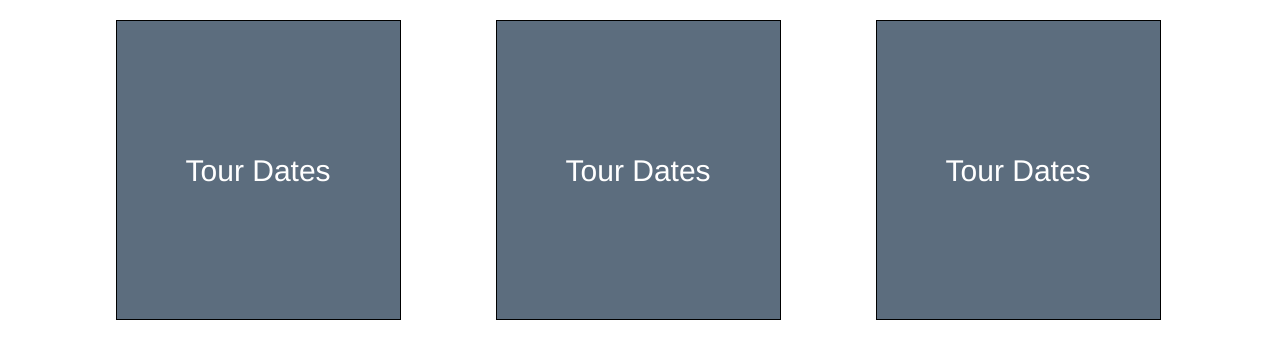
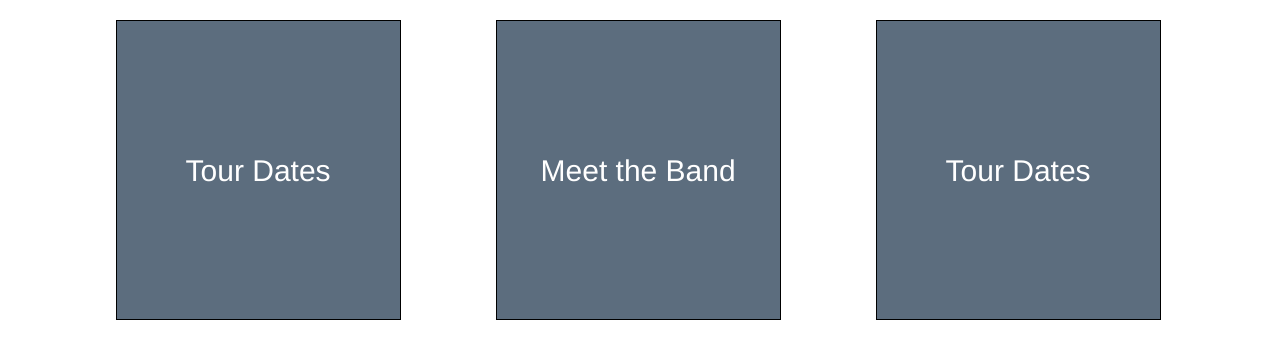
Before and after one commit to c1phr/cs399_band, a Django app: page / in a window 1280 px wide. Shown: the part 52-401 px from the top of the page. Run offline with Django 3.2, Linux system fonts and the light colour scheme; some libraries are stand-ins or nearby versions.

Commit message:
Updated Index Page
Added the middle box to link to the "Meet the Band" section, where you
can click on a band members name and be taken to the page or view the
entire page.

```diff
--- a/band_project/templates/index.html
+++ b/band_project/templates/index.html
@@ -1,7 +1,19 @@
 {% extends "base.html" %}
-
+{% block page_style %}
+    h3{
+        margin-top:0;
+        padding-top:5px;
+        padding-bottom:5px;
+    margin-bottom:0;
+    }
+    h3:hover{
+        cursor:pointer;
+        background:rgba(41, 128, 185,1.0);
+        color:white;
+    }
+{% endblock %}
 {% block content %}
-    <div class="container">
+    <div class="container" style="cursor:default;">
         <div class="row center-block">
             <div class="col-xs-3 text-center outer-tour-box" style="margin-left:4%;">
                 <div class="valign-box" style="">
@@ -37,34 +49,17 @@
             </div>
             <div class="col-xs-3 col-xs-offset-1 text-center outer-tour-box" >
                 <div class="valign-box">
-                    <h2 class="valign-box-text">Tour Dates</h2>
+                    <h2 class="valign-box-text">Meet the Band</h2>
                 </div>
                 <div class="tour-box hide" style="height:100%;">
-                    <h2>Tour Info</h2>
+                    <h2 style="cursor:default;">The Band</h2>
                     <hr style="margin-bottom:0; margin-top:0;"/>
-                    <div class="table-responsive ">
-                        <table class="table text-center">
-                            <thead>
-                                <th style="text-align:center;">Date</th>
-                                <th style="text-align:center;">City</th>
-                            </thead>
-                            <tbody>
-                                <tr>
-                                    <td>Jan. 23rd</td>
-                                    <td>Flagstaff, AZ</td>
-                                </tr>
-                                <tr>
-                                    <td>Jan. 25th</td>
-                                    <td>Phoenix, AZ</td>
-                                </tr>
-                                <tr class="hidden-sm">
-                                    <td>Jan. 29th</td>
-                                    <td>Tuscon, AZ</td>
-                                </tr>
-                            </tbody>
-                        </table>
-                        <a class="btn btn-custom" href="/tour" style="">More Info</a>
-                    </div>
+                    <h3 onclick="window.location.href = '/meet#ryan'">Ryan Batchelder</h3>
+                    <h3 onclick="window.location.href = '/meet#duke'">Duke Ayers</h3>
+                    <h3 onclick="window.location.href = '/meet'">Band Member</h3>
+                    <h3 onclick="window.location.href = '/meet'">Band Member</h3>
+                    <h3 onclick="window.location.href = '/meet'">Band Member</h3>
+                    <a class="btn btn-custom" href="#" style="margin-top:10px;">Full Page</a>
                 </div>
             </div>
             <div class="col-xs-3 col-xs-offset-1 text-center outer-tour-box">
--- a/band_project/templates/meet.html
+++ b/band_project/templates/meet.html
@@ -22,9 +22,10 @@
                 <h2 class="text-center">Ryan Batchelder</h2>
                 <p>Lorem ipsum dolor sit amet, consectetur adipiscing elit. Praesent mollis magna quis porta auctor. Vivamus condimentum fermentum diam non venenatis. Proin egestas nibh id odio molestie, dignissim ultrices mauris eleifend. Quisque auctor consectetur porttitor. Pellentesque habitant morbi tristique senectus et netus et malesuada fames ac turpis egestas. Nunc suscipit eros nunc, eu maximus nibh rutrum eget. Nullam posuere laoreet neque, non eleifend est vehicula non. Praesent venenatis risus non dapibus dapibus. Vestibulum nec diam bibendum, vulputate elit in, gravida diam.</p>
             </div>
-            <div class="col-xs-4 text-center ">
+            <div  class="col-xs-4 text-center" >
+                <a href="#" id="duke"></a>
                 <img class="img-responsive"src="{{ STATIC_URL }}band_members/duke.jpg" alt=""/>
-                <h2 class="text-center">Duke Ayers</h2>
+                <h2  class="text-center">Duke Ayers</h2>
                 <p>Lorem ipsum dolor sit amet, consectetur adipiscing elit. Praesent mollis magna quis porta auctor. Vivamus condimentum fermentum diam non venenatis. Proin egestas nibh id odio molestie, dignissim ultrices mauris eleifend. Quisque auctor consectetur porttitor. Pellentesque habitant morbi tristique senectus et netus et malesuada fames ac turpis egestas. Nunc suscipit eros nunc, eu maximus nibh rutrum eget. Nullam posuere laoreet neque, non eleifend est vehicula non. Praesent venenatis risus non dapibus dapibus. Vestibulum nec diam bibendum, vulputate elit in, gravida diam.</p>
 
             </div>
@@ -42,6 +43,7 @@
                 <p>Lorem ipsum dolor sit amet, consectetur adipiscing elit. Praesent mollis magna quis porta auctor. Vivamus condimentum fermentum diam non venenatis. Proin egestas nibh id odio molestie, dignissim ultrices mauris eleifend. Quisque auctor consectetur porttitor. Pellentesque habitant morbi tristique senectus et netus et malesuada fames ac turpis egestas. Nunc suscipit eros nunc, eu maximus nibh rutrum eget. Nullam posuere laoreet neque, non eleifend est vehicula non. Praesent venenatis risus non dapibus dapibus. Vestibulum nec diam bibendum, vulputate elit in, gravida diam.</p>
             </div>
             <div class="col-xs-4 text-center ">
+                <a></a>
                 <img src="http://placehold.it/319x319" alt=""/>
                 <h2 class="text-center">Band Member</h2>
                 <p>Lorem ipsum dolor sit amet, consectetur adipiscing elit. Praesent mollis magna quis porta auctor. Vivamus condimentum fermentum diam non venenatis. Proin egestas nibh id odio molestie, dignissim ultrices mauris eleifend. Quisque auctor consectetur porttitor. Pellentesque habitant morbi tristique senectus et netus et malesuada fames ac turpis egestas. Nunc suscipit eros nunc, eu maximus nibh rutrum eget. Nullam posuere laoreet neque, non eleifend est vehicula non. Praesent venenatis risus non dapibus dapibus. Vestibulum nec diam bibendum, vulputate elit in, gravida diam.</p>
```
